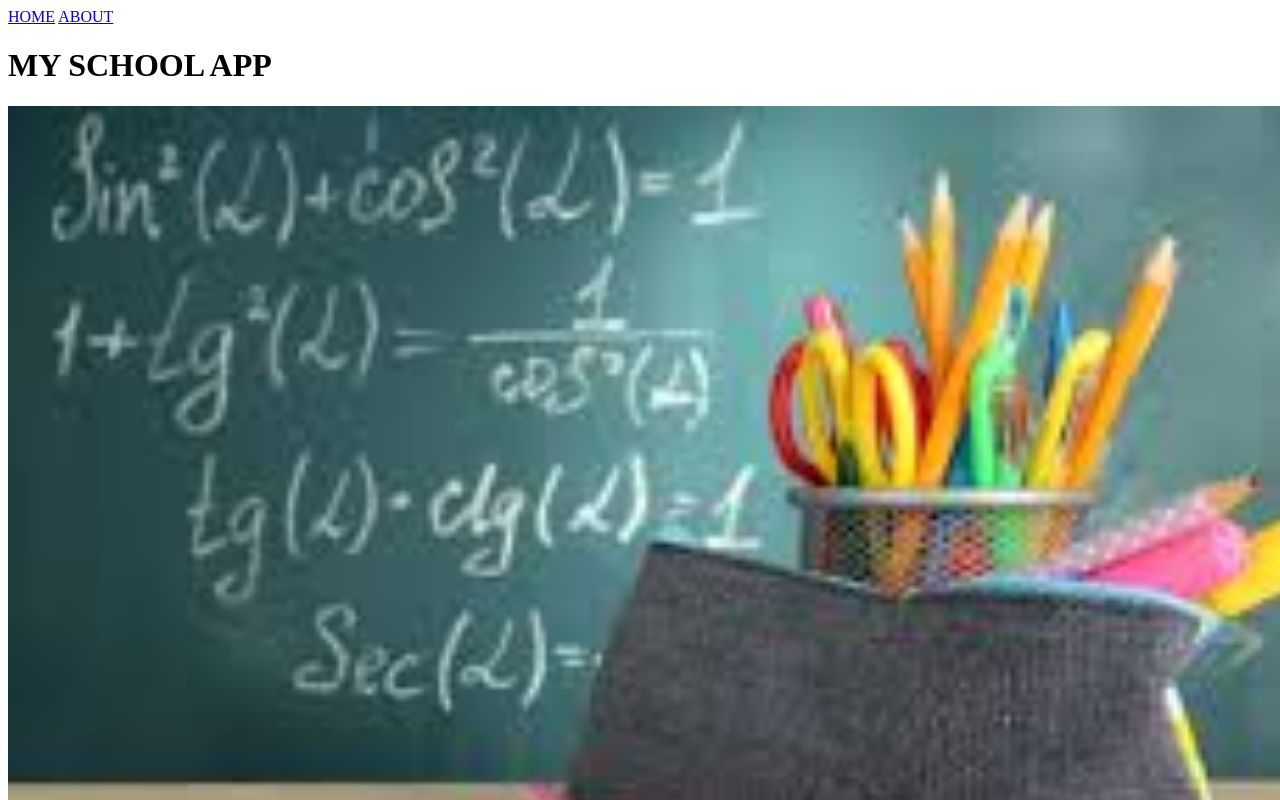
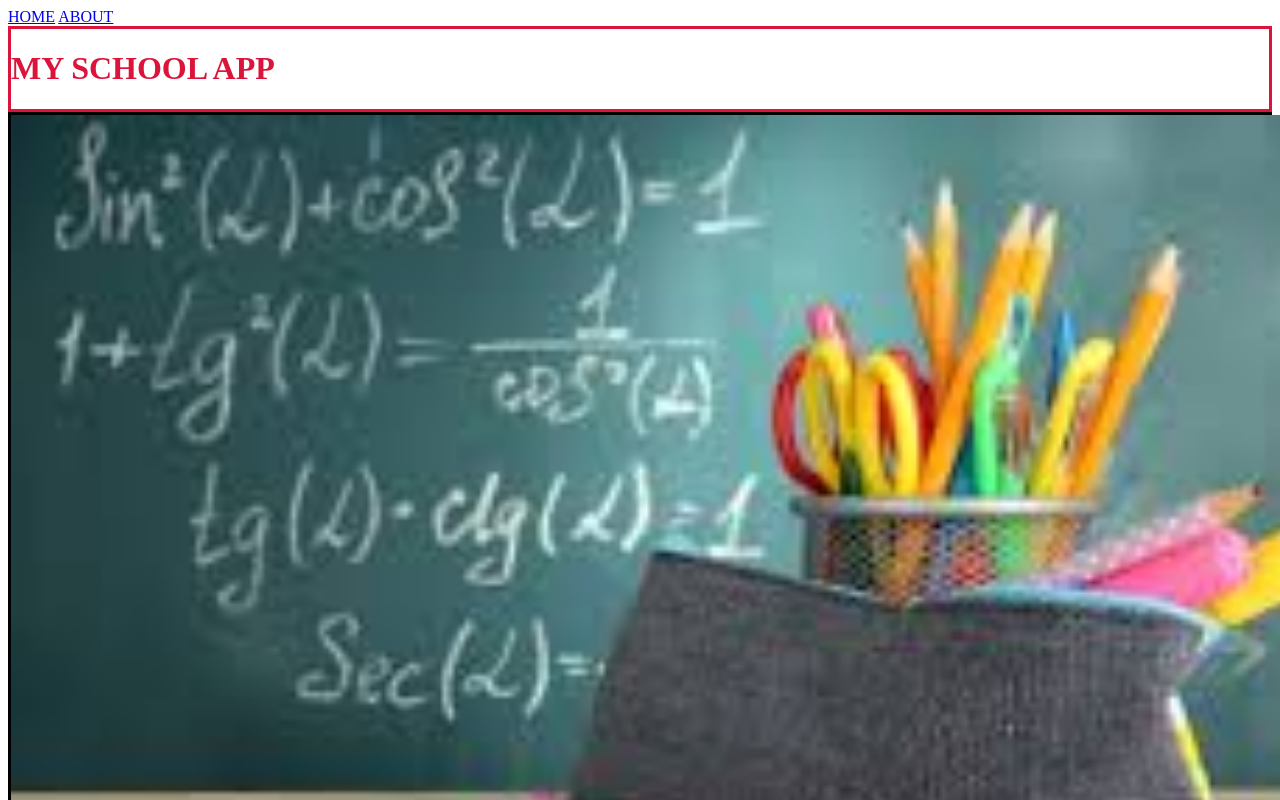
Before and after one commit to ananya2006/my-school-app, a plain HTML site: page school app/index.html in a window 1280 px wide. Shown: the top 800 px of the page. Drawn offline with Linux system fonts and the light colour scheme.

Commit message:
Add files via upload

```diff
--- a/school app/index.html
+++ b/school app/index.html
@@ -1,14 +1,23 @@
 <!DOCTYPE html>
 <html>
     <head>
-        <title>
-            MY SCHOOL APP
+       <title>
+            SCHOOL APP
         </title>
+
+        <link rel="stylesheet"
+        type="text/css"
+        href="style.css">
         <body>
            <a href="index.html">HOME</a>
            <a href="about.html">ABOUT</a>
-           <h1>MY SCHOOL APP</h1>
-            <a><img src="download.jpg" width=1500,height=500//a>
+           <div class="title">
+               <h1>MY SCHOOL APP</h1>
+           </div>
+           <div class="image">
+                <a><img src="download.jpg" width=1500,height=500//a>
+           </div>
+
         </body>
     </head>
 </html>
--- /dev/null
+++ b/school app/style.css
@@ -0,0 +1,7 @@
+.title {
+    color: crimson;
+    border: solid;
+}
+.image {
+    border: solid;
+}
```
